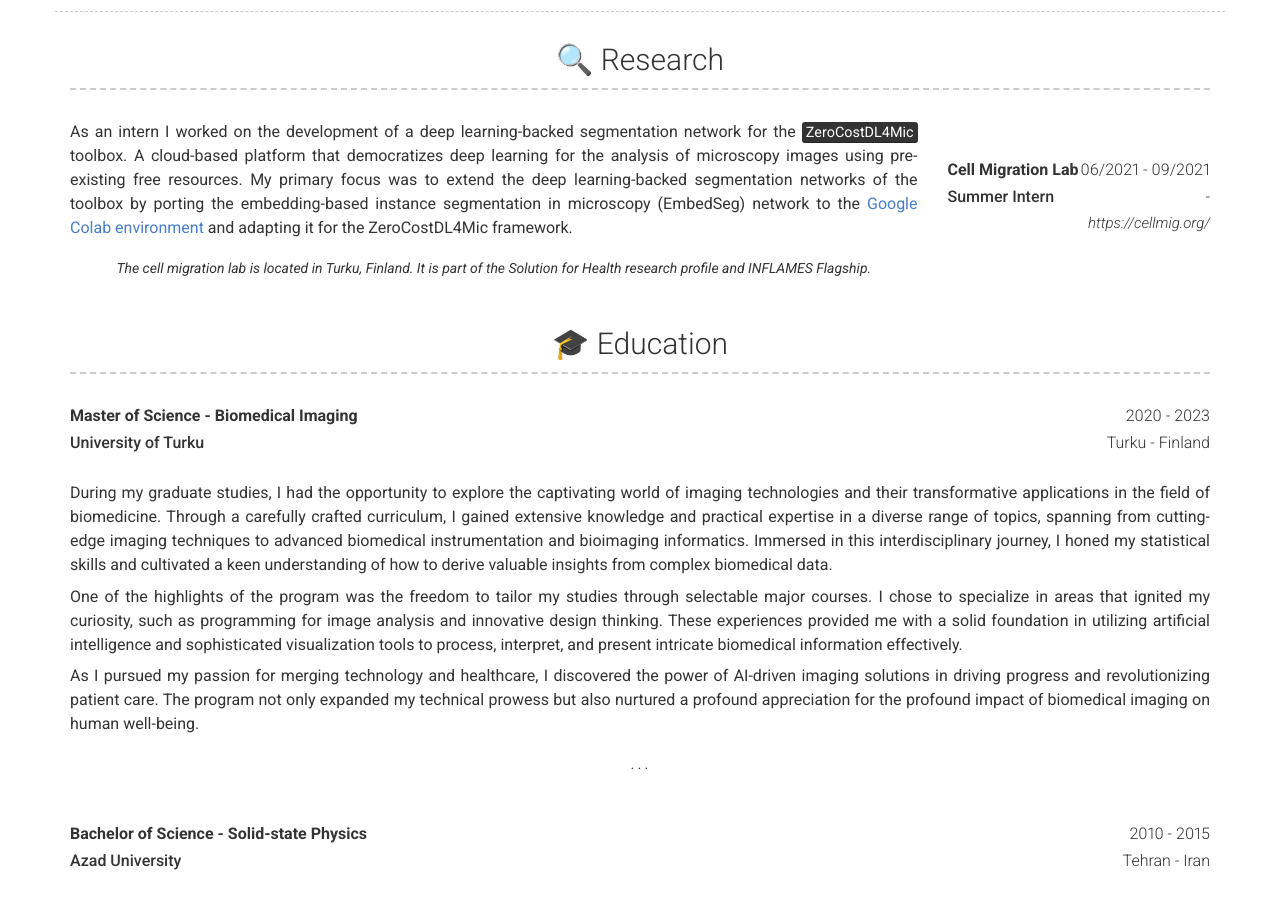
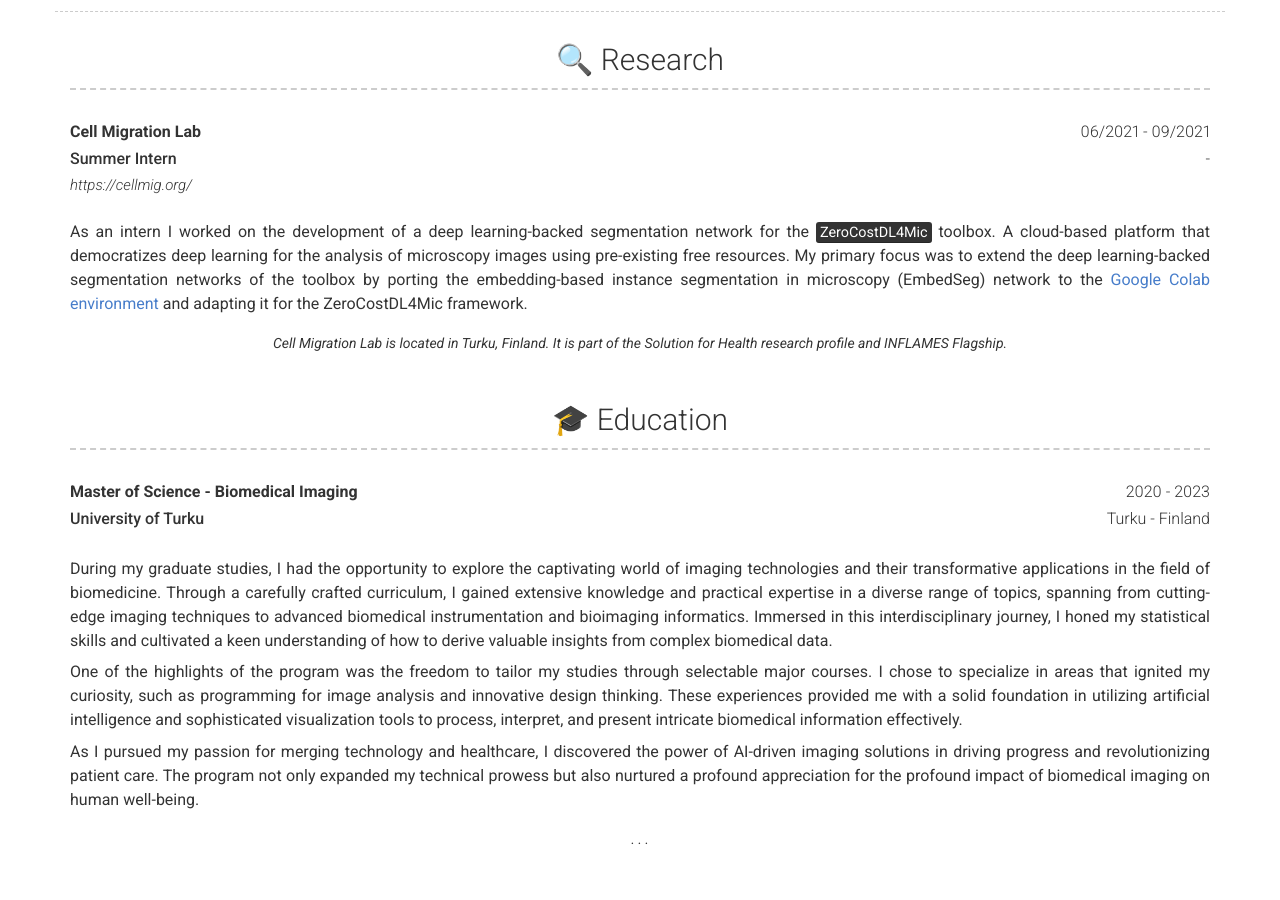
Before and after one commit to aminrezaei-img/CV, a Jekyll site: the page built from index.md, in a window 1280 px wide and 900 px high, scrolled down 1230 px. Built offline with Jekyll 4.4.1, drawn with Linux system fonts in a browser that asks for light colours; nearby versions of some CDN libraries.

Commit message:
Update _config.yml

```diff
--- a/_config.yml
+++ b/_config.yml
@@ -72,13 +72,13 @@ content:
   - title: 🔍 Research
     layout: list
     content:
-      - layout: right
+      - layout:  top-left
         title: Cell Migration Lab
         sub_title: Summer Intern
         caption: 06/2021 - 09/2021
         link: https://cellmig.org/
         quote: >
-          The cell migration lab is located in Turku, Finland. It is part of the Solution for Health research profile and INFLAMES Flagship.
+          Cell Migration Lab is located in Turku, Finland. It is part of the Solution for Health research profile and INFLAMES Flagship.
         description: | # this will include new lines to allow paragraphs
           As an intern I worked on the development of a deep learning-backed segmentation network for the [<mark>ZeroCostDL4Mic</mark>](https://github.com/HenriquesLab/ZeroCostDL4Mic) toolbox. A cloud-based platform that democratizes deep learning for the analysis of microscopy images using pre-existing free resources. My primary focus was to extend the deep learning-backed segmentation networks of the toolbox by porting the embedding-based instance segmentation in microscopy (EmbedSeg) network to the [Google Colab environment](https://colab.research.google.com/github/HenriquesLab/ZeroCostDL4Mic/blob/master/Colab_notebooks/Beta%20notebooks/EmbedSeg_2D_ZeroCostDL4Mic.ipynb) and adapting it for the ZeroCostDL4Mic framework.
 
```
